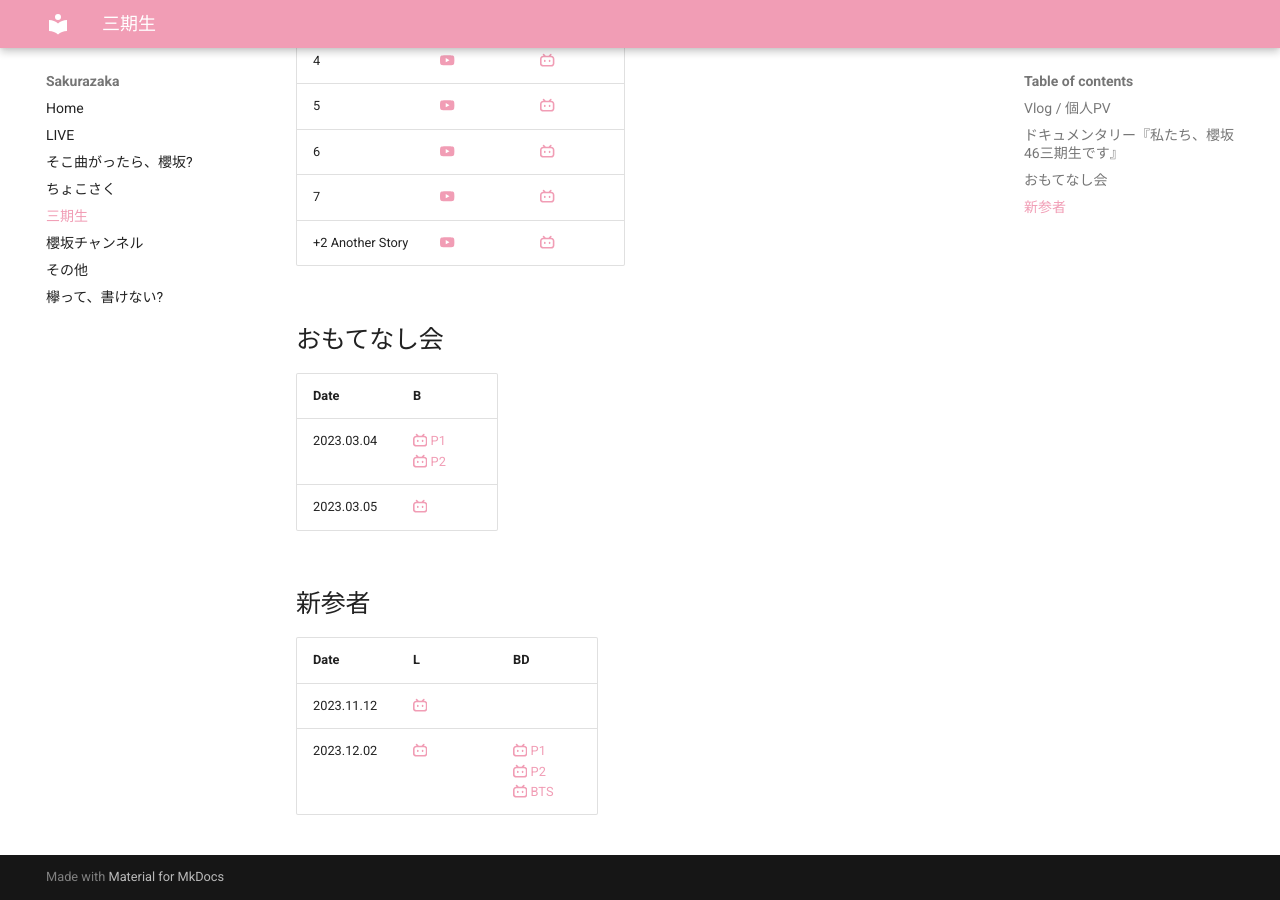
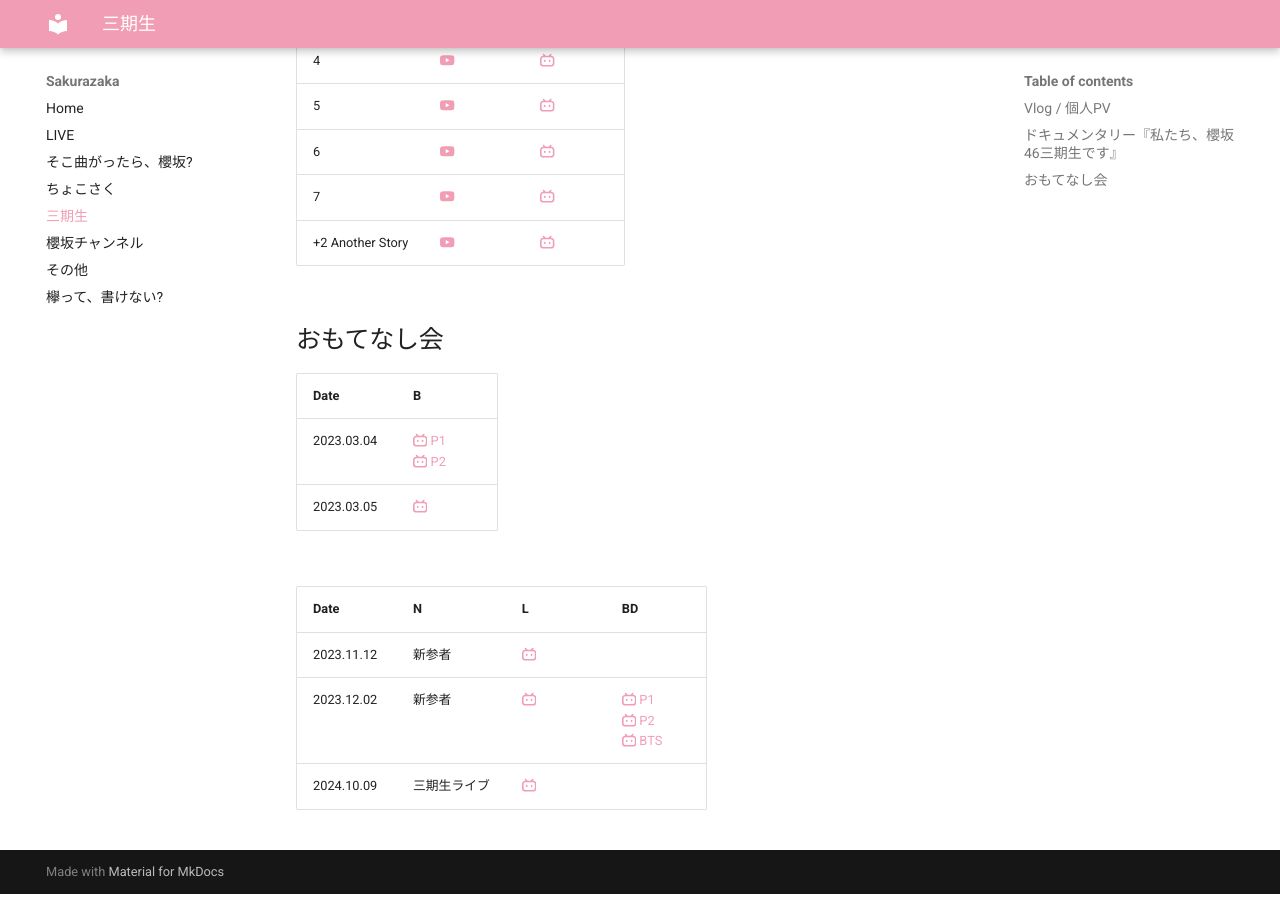
Before and after one commit to aki-192/sakura, an MkDocs documentation site: the page built from docs/3rdgen.md, in a window 1280 px wide and 900 px high, scrolled down 1028 px. Built offline with MkDocs 1.6.1 and Material for MkDocs 9.7.7, drawn with Linux system fonts in a browser that asks for light colours.

Commit message:
Update 3rdgen.md

```diff
--- a/docs/3rdgen.md
+++ b/docs/3rdgen.md
@@ -38,9 +38,10 @@ title: 三期生
 | 2023.03.04 | [:simple-bilibili: P1](https://www.bilibili.com/video/BV1qa4y1m7Qc/) <br> [:simple-bilibili: P2](https://www.bilibili.com/video/BV1sV411X7NN/) |
 | 2023.03.05 | [:simple-bilibili:](https://www.bilibili.com/video/BV1JX4y1S7QY/) |
 
-## 新参者
+##
 
-| Date | L | BD |
-| --- | --- | --- |
-| 2023.11.12 | [:simple-bilibili:](https://www.bilibili.com/video/BV1Lu4y1V7R4/) | |
-| 2023.12.02 | [:simple-bilibili:](https://www.bilibili.com/video/BV1Rt421b7Uo/) | [:simple-bilibili: P1](https://www.bilibili.com/video/BV13C411a7bm/) <br> [:simple-bilibili: P2](https://www.bilibili.com/video/BV1xw4m1Z7Li/) <br> [:simple-bilibili: BTS](https://www.bilibili.com/video/BV1sc411S7oH/) |
+| Date | N | L | BD |
+| --- | --- | --- | --- |
+| 2023.11.12 | 新参者 | [:simple-bilibili:](https://www.bilibili.com/video/BV1Lu4y1V7R4/) | |
+| 2023.12.02 | 新参者 | [:simple-bilibili:](https://www.bilibili.com/video/BV1Rt421b7Uo/) | [:simple-bilibili: P1](https://www.bilibili.com/video/BV13C411a7bm/) <br> [:simple-bilibili: P2](https://www.bilibili.com/video/BV1xw4m1Z7Li/) <br> [:simple-bilibili: BTS](https://www.bilibili.com/video/BV1sc411S7oH/) |
+| 2024.10.09 | 三期生ライブ | [:simple-bilibili:](https://www.bilibili.com/video/BV1qE28YKEsW/) | |
```
